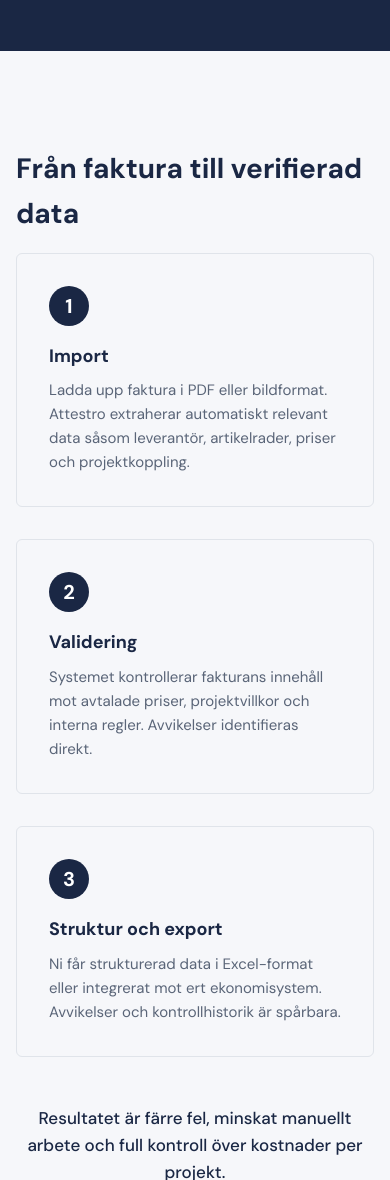
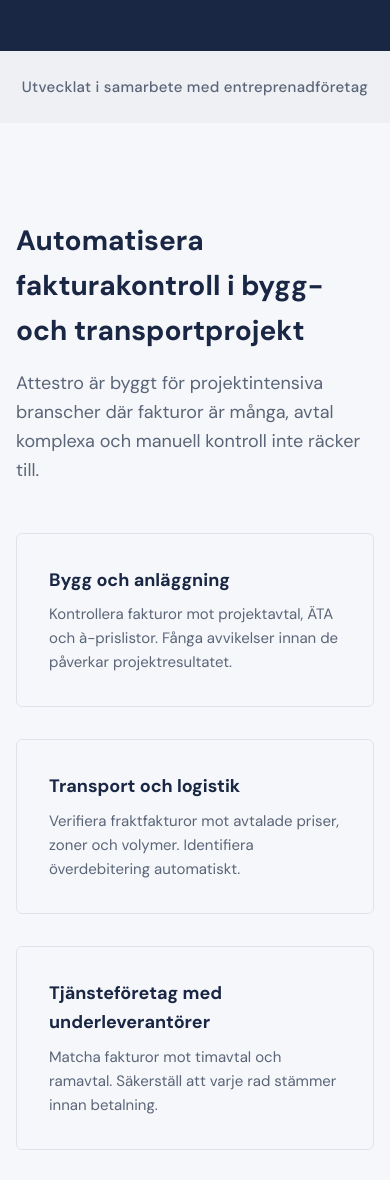
Before and after one commit to Adamact/website, a website built with Vite: page index.html in a window 390 px wide. Shown: the part 820-2000 px from the top of the page. Built offline with nearby package versions, Linux system fonts and the light colour scheme.

Commit message:
Fixed a styling error.
Issue with burger menu that looked out of place. Also changed some text.

```diff
--- a/index.html
+++ b/index.html
@@ -56,6 +56,33 @@
       </div>
     </section>
 
+    <div class="hero-collab">
+      <div class="container">
+        <p data-i18n="heroCollab">Utvecklat i samarbete med entreprenadföretag</p>
+      </div>
+    </div>
+
+    <section class="section audience">
+      <div class="container">
+        <h2 class="section-title" data-i18n="audienceTitle">Automatisera fakturakontroll i bygg- och transportprojekt</h2>
+        <p class="section-lead" data-i18n="audienceLead">Attestro är byggt för projektintensiva branscher där fakturor är många, avtal komplexa och manuell kontroll inte räcker till.</p>
+        <ul class="audience-grid">
+          <li class="audience-card">
+            <h3 data-i18n="audienceConstructionTitle">Bygg och anläggning</h3>
+            <p data-i18n="audienceConstructionDesc">Kontrollera fakturor mot projektavtal, ÄTA och à-prislistor. Fånga avvikelser innan de påverkar projektresultatet.</p>
+          </li>
+          <li class="audience-card">
+            <h3 data-i18n="audienceTransportTitle">Transport och logistik</h3>
+            <p data-i18n="audienceTransportDesc">Verifiera fraktfakturor mot avtalade priser, zoner och volymer. Identifiera överdebitering automatiskt.</p>
+          </li>
+          <li class="audience-card">
+            <h3 data-i18n="audienceServicesTitle">Tjänsteföretag med underleverantörer</h3>
+            <p data-i18n="audienceServicesDesc">Matcha fakturor mot timavtal och ramavtal. Säkerställ att varje rad stämmer innan betalning.</p>
+          </li>
+        </ul>
+      </div>
+    </section>
+
     <section id="process" class="section process">
       <div class="container">
         <h2 class="section-title" data-i18n="processTitle">Från faktura till verifierad data</h2>
--- a/src/main.ts
+++ b/src/main.ts
@@ -23,6 +23,7 @@
     heroNoChange: "Attestro fungerar vid sidan av ert befintliga ekonomisystem — ni behöver inte byta.",
     heroCtaPrimary: "Boka en demo",
     heroCtaSecondary: "Se priser",
+    heroCollab: "Utvecklat i samarbete med entreprenadföretag",
     solutionsTitle: "Så fungerar det",
     solutionsLead: "Tre enkla steg från faktura till tydlig kontroll.",
     step1: "Ladda upp faktura",
@@ -36,6 +37,14 @@
     process3Title: "Struktur och export",
     process3Desc: "Ni får strukturerad data i Excel-format eller integrerat mot ert ekonomisystem. Avvikelser och kontrollhistorik är spårbara.",
     processResult: "Resultatet är färre fel, minskat manuellt arbete och full kontroll över kostnader per projekt.",
+    audienceTitle: "Automatisera fakturakontroll i bygg- och transportprojekt",
+    audienceLead: "Attestro är byggt för projektintensiva branscher där fakturor är många, avtal komplexa och manuell kontroll inte räcker till.",
+    audienceConstructionTitle: "Bygg och anläggning",
+    audienceConstructionDesc: "Kontrollera fakturor mot projektavtal, ÄTA och à-prislistor. Fånga avvikelser innan de påverkar projektresultatet.",
+    audienceTransportTitle: "Transport och logistik",
+    audienceTransportDesc: "Verifiera fraktfakturor mot avtalade priser, zoner och volymer. Identifiera överdebitering automatiskt.",
+    audienceServicesTitle: "Tjänsteföretag med underleverantörer",
+    audienceServicesDesc: "Matcha fakturor mot timavtal och ramavtal. Säkerställ att varje rad stämmer innan betalning.",
     aboutTitle: "Varför Attestro finns",
     aboutText1: "Felaktiga fakturor, bristande kontroll och manuella processer kostar mer än man tror. Attestro ger er strukturerad data, automatisk validering mot avtal och tydliga avvikelser innan fel påverkar resultatet.",
     aboutText2: "Ni minskar manuellt arbete, ökar spårbarheten och säkerställer att varje faktura matchar era villkor och projekt.",
@@ -109,6 +118,7 @@
     heroNoChange: "Attestro works alongside your existing economy system — no change required.",
     heroCtaPrimary: "Book a demo",
     heroCtaSecondary: "See pricing",
+    heroCollab: "Developed in collaboration with construction companies",
     solutionsTitle: "How it works",
     solutionsLead: "Three simple steps from invoice to clear control.",
     step1: "Upload invoice",
@@ -122,6 +132,14 @@
     process3Title: "Structure and export",
     process3Desc: "You get structured data in Excel format or integrated with your accounting system. Deviations and control history are traceable.",
     processResult: "The result is fewer errors, less manual work and full control over costs per project.",
+    audienceTitle: "Automate invoice control in construction and transport projects",
+    audienceLead: "Attestro is built for project-intensive industries where invoices are many, contracts complex, and manual control isn't enough.",
+    audienceConstructionTitle: "Construction and infrastructure",
+    audienceConstructionDesc: "Check invoices against project contracts, change orders and unit price lists. Catch deviations before they affect the project result.",
+    audienceTransportTitle: "Transport and logistics",
+    audienceTransportDesc: "Verify freight invoices against agreed prices, zones and volumes. Identify overcharging automatically.",
+    audienceServicesTitle: "Service companies with subcontractors",
+    audienceServicesDesc: "Match invoices against hourly and framework agreements. Ensure every line is correct before payment.",
     aboutTitle: "Why Attestro exists",
     aboutText1: "Incorrect invoices, lack of control, and manual processes cost more than you think. Attestro gives you structured data, automatic validation against contracts, and clear discrepancies before errors affect the bottom line.",
     aboutText2: "You reduce manual work, increase traceability, and ensure every invoice matches your terms and projects.",
--- a/styles.css
+++ b/styles.css
@@ -344,6 +344,20 @@
   padding: var(--space-4xl) 0;
 }
 
+.hero-collab {
+  padding: var(--space-lg) 0;
+  background: var(--color-bg-alt);
+  text-align: center;
+}
+
+.hero-collab p {
+  margin: 0;
+  font-size: 0.9375rem;
+  font-weight: 500;
+  color: var(--color-text-muted);
+  letter-spacing: 0.02em;
+}
+
 .section-title {
   font-family: var(--font-heading);
   font-size: clamp(1.75rem, 3vw, 2.25rem);
@@ -451,6 +465,42 @@
     grid-template-columns: 1fr;
     max-width: 20rem;
     margin-inline: auto;
+  }
+}
+
+/* Audience (target industries) */
+.audience-grid {
+  list-style: none;
+  margin: 0;
+  padding: 0;
+  display: grid;
+  grid-template-columns: repeat(3, 1fr);
+  gap: var(--space-xl);
+}
+
+.audience-card {
+  padding: var(--space-xl);
+  background: var(--color-bg);
+  border-radius: var(--radius);
+  border: 1px solid var(--color-border);
+}
+
+.audience-card h3 {
+  font-family: var(--font-heading);
+  font-size: 1.125rem;
+  font-weight: 700;
+  margin: 0 0 var(--space-sm);
+}
+
+.audience-card p {
+  margin: 0;
+  color: var(--color-text-muted);
+  font-size: 0.9375rem;
+}
+
+@media (max-width: 768px) {
+  .audience-grid {
+    grid-template-columns: 1fr;
   }
 }
 
@@ -990,10 +1040,15 @@
 
   .menu-panel {
     display: none;
+    flex: none;
     width: 100%;
     flex-direction: column;
-    gap: var(--space-md);
-    padding: var(--space-md) 0;
+    align-items: stretch;
+    justify-content: flex-start;
+    gap: 0;
+    padding: var(--space-md) 0 var(--space-sm);
+    border-top: 1px solid rgba(255, 255, 255, 0.08);
+    margin-top: var(--space-sm);
   }
 
   .menu-panel.is-open {
@@ -1003,16 +1058,21 @@
   .site-header .btn-primary {
     display: inline-flex;
     align-self: flex-start;
+    margin-top: var(--space-sm);
+  }
+
+  .menu-panel .lang-switcher {
+    margin-top: var(--space-md);
   }
 
   .nav {
     flex-direction: column;
-    gap: var(--space-sm);
+    gap: 0;
   }
 
   .nav a {
     font-size: 1rem;
-    padding: var(--space-xs) 0;
+    padding: 0.625rem 0;
   }
 
   .about-inner {
```
